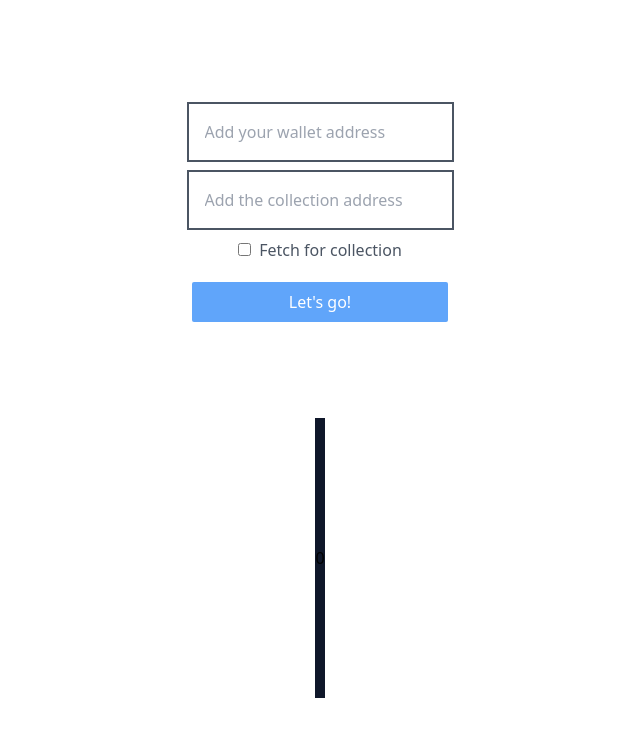
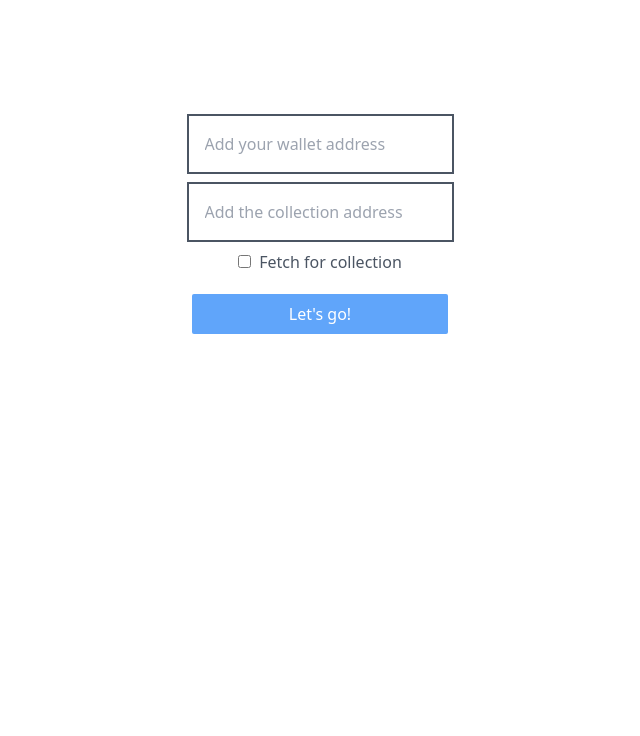
Before and after one commit to hermannleboss/git-github.com-globe-and-citizen-, a Next.js app: page / in a window 1280 px wide. Shown: the top 736 px of the page, without its empty margins (320-960 px from the left). Built offline with nearby package versions, Linux system fonts and the light colour scheme.

Commit message:
fix(build): fix build error

```diff
--- a/pages/index.tsx
+++ b/pages/index.tsx
@@ -1,11 +1,27 @@
 import type { NextPage } from "next"
 import { useState } from "react"
-import { NFTCard } from "./components/nftCard"
+import NFTCard from "../components/nftCard"
+
+export interface NftType {
+  id: {
+    tokenId: string
+  },
+  contract: {
+    address: string
+  },
+  description: string,
+  title: string,
+  media: Array<{
+    gateway: string,
+    raw: string
+  }>,
+  balance: string,
+}
 
 const Home: NextPage = () => {
   const [wallet, setWalletAddress] = useState("")
   const [collection, setCollectionAddress] = useState("")
-  const [NFTs, setNFTs] = useState([])
+  const [NFTs, setNFTs] = useState<NftType[]>([])
   const [fetchForCollection, setFetchForCollection] = useState(false)
   const fetchNFT = async () => {
     let nfts
@@ -89,7 +105,7 @@ const Home: NextPage = () => {
       </div>
       <div className="flex flex-wrap justify-around bg-slate-900 gap-9 py-32 mt-24">
         {
-          NFTs.length && NFTs.map((nft, index) => {
+          NFTs.length>0 && NFTs.map((nft, index) => {
             return (
               <NFTCard nft={nft} key={index}></NFTCard>
             )
```
Also changed, not shown: components/nftCard.tsx (renamed from pages/components/nftCard.tsx, +14 -3 lines).
